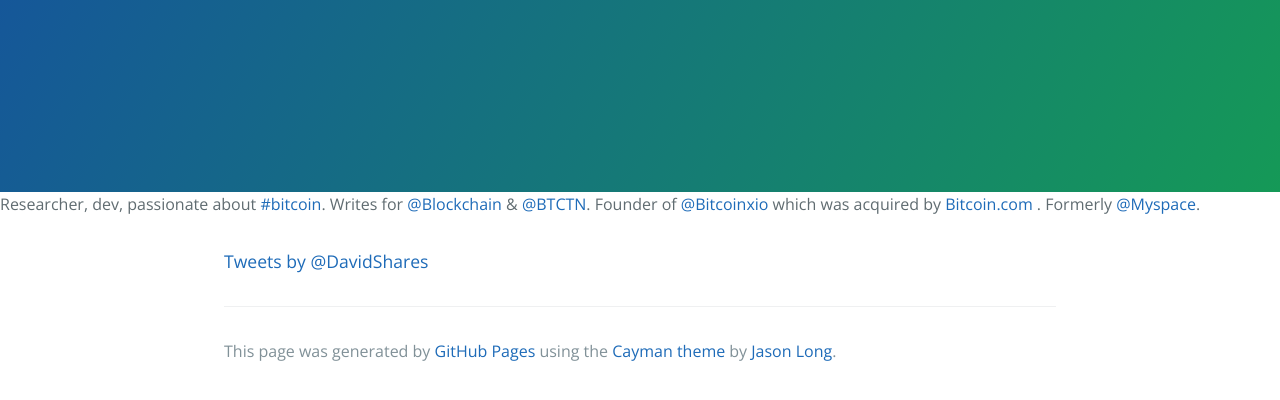
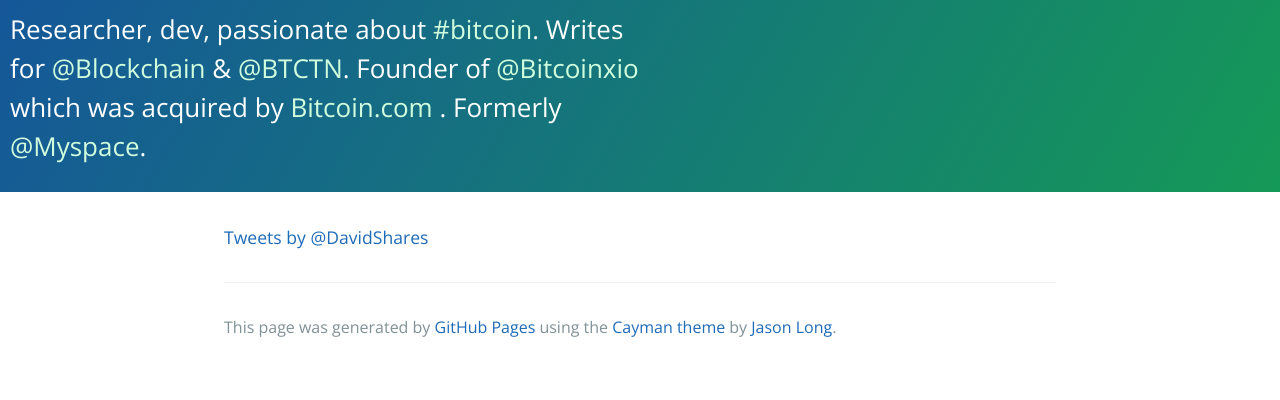
Before and after one commit to davidshares/davidshares.github.io, a plain HTML site: page index.html in a window 1280 px wide. Drawn offline with nearby package versions, Linux system fonts and the light colour scheme.

Commit message:
updating bio css

```diff
--- a/stylesheets/stylesheet.css
+++ b/stylesheets/stylesheet.css
@@ -5,6 +5,21 @@
 #twitter-widget-0 {
   width:100% !important;
   height:800px !important;
+}
+
+/* Twitter bio */
+#fixedHeader {
+  position:absolute;
+  top:0px;
+  color:#fff;
+  font-size:26px;
+  width:650px;
+  padding:10px;
+}
+
+#fixedHeader a {
+  color:#d1ffdd;
+  text-decoration:none;
 }
 
 body {
```
